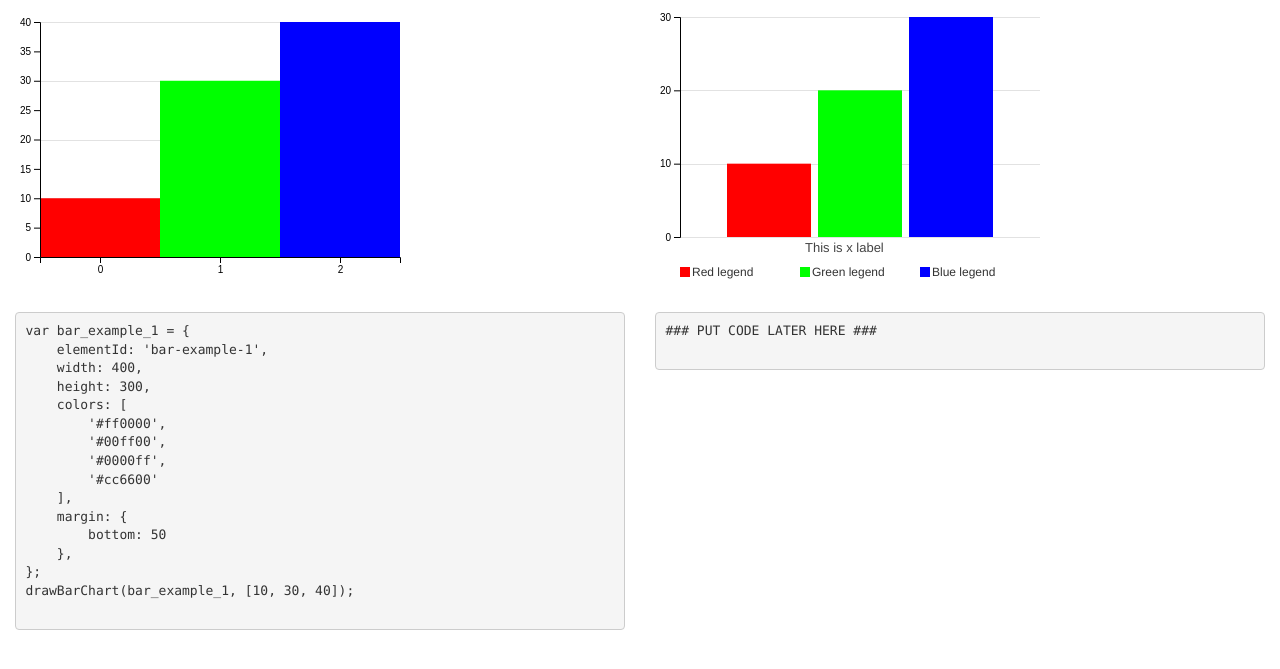
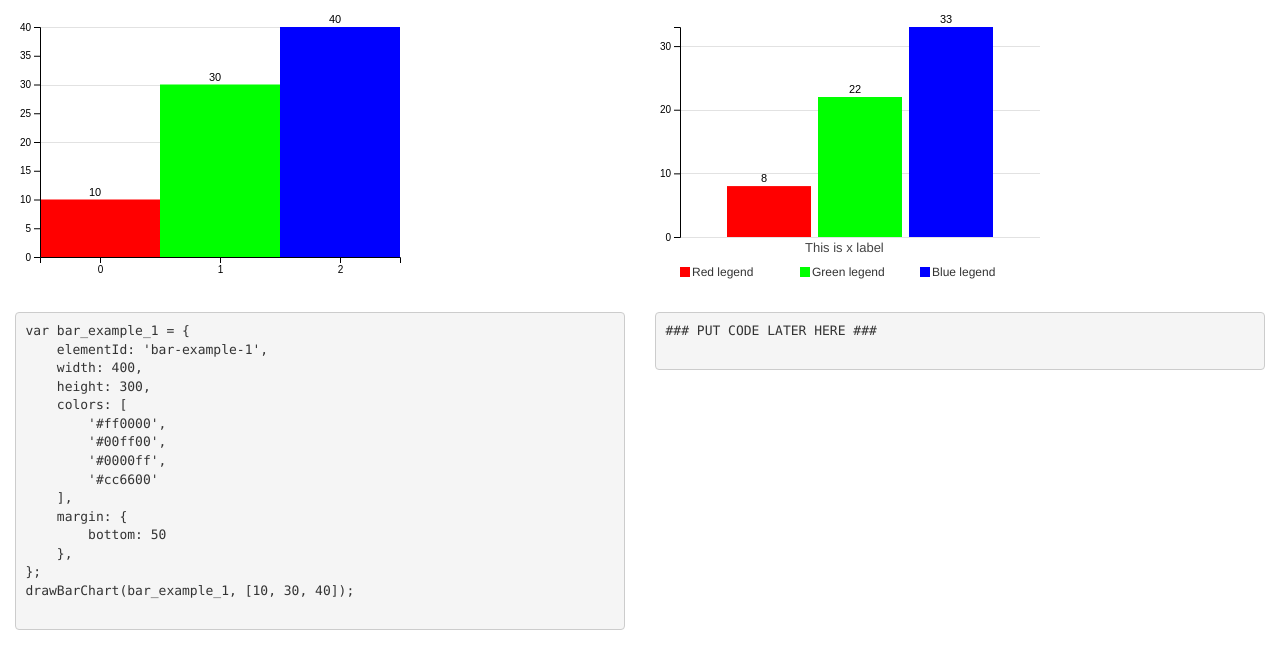
Before and after one commit to VictorMalcov/d3-helper, a website: page demo/bar.html in a window 1280 px wide. Shown: the part 63-732 px from the top of the page. Drawn offline with nearby package versions, Linux system fonts and the light colour scheme.

Commit message:
Added labels for chart

```diff
--- a/demo/bar.html
+++ b/demo/bar.html
@@ -117,7 +117,6 @@ drawBarChart(bar_example_1, [10, 30, 40]);
                 'Blue legend'
             ],
             margin: {
-                top: 10,
                 bottom: 70
             },
             xLabel: 'This is x label',
@@ -132,7 +131,7 @@ drawBarChart(bar_example_1, [10, 30, 40]);
                 ticks: 4 // number of ticks for left axis
             }
         };
-        drawBarChart(bar_example_2, [10, 20, 30]);
+        drawBarChart(bar_example_2, [8, 22, 33]);
     </script>
 </body>
 
--- a/index.js
+++ b/index.js
@@ -14,7 +14,7 @@ function drawBarChart(options, dataset) {
         .attr("height", options.height);
 
     // set margins
-    var margin = { top: 15, right: 15, bottom: 25, left: 25 }; // default margins
+    var margin = { top: 20, right: 15, bottom: 25, left: 25 }; // default margins
     if (options.margin) {
         margin.top = isNumber(options.margin.top) ? options.margin.top : margin.top;
         margin.right = isNumber(options.margin.right) ? options.margin.right : margin.right;
@@ -65,6 +65,7 @@ function drawBarChart(options, dataset) {
     var g = svg.append("g").attr("transform", "translate(" + margin.left + "," + margin.top + ")");
 
 
+    // building rect objects
     var rects = g.selectAll("rect")
         .data(dataset)
         .enter()
@@ -77,6 +78,19 @@ function drawBarChart(options, dataset) {
     if (colorScale !== null) {
         rects.attr("fill", function (d, i) { return colorScale(i); });
     }
+
+    // building data point labels
+    var dataLabels = g.selectAll('text')
+        .data(dataset)
+        .enter()
+        .append("text")
+        .text(function (d) { return d; })
+        .attr("text-anchor", "middle")
+        .attr("x", function (d, i) { return xScale(i) + (xScale.bandwidth() / 2) - 5; })
+        .attr("y", function (d) { return yScale(d) - 4; })
+        .attr('fill', function (d) { return 'black' })
+        .attr("font-family", "sans-serif")
+        .attr("font-size", "11px");
 
 
     // vertical axes and ticks
@@ -100,18 +114,18 @@ function drawBarChart(options, dataset) {
     // horizontal label
     if (isSet(options.xLabel)) {
 
-        var labelY = height + margin.top + 15; // constant number is added because text is drawm from bottom to top
+        var yPosition = height + margin.top + 15; // constant number is added because text is drawm from bottom to top
         if (options.xAxis.visible !== false) {
-            labelY += 20;
+            yPosition += 20;
         }
 
-        var labelX = (width / 2) - (options.xLabel.length * 2);
+        var xPosition = (width / 2) - (options.xLabel.length * 2);
 
         svg.append('text')
             .text(options.xLabel)
             .attr('class', 'd3-x-label')
-            .attr('x', labelX)
-            .attr('y', labelY);
+            .attr('x', xPosition)
+            .attr('y', yPosition);
     }
 
     // horizontal legends
@@ -126,7 +140,7 @@ function drawBarChart(options, dataset) {
 
 
         var gLegendY = height + margin.top + 10;
-        if(isSet(options.xLabel))
+        if (isSet(options.xLabel))
             gLegendY += 20;
 
         var gLegends = svg.append('g')
@@ -137,10 +151,10 @@ function drawBarChart(options, dataset) {
             .enter()
             .append('g')
             .attr('class', 'd3-legends')
-            .attr("transform", function(d, i) { return "translate(" + legendsBandScale(i) + "," + 0 + ")"; });
+            .attr("transform", function (d, i) { return "translate(" + legendsBandScale(i) + "," + 0 + ")"; });
 
         gLegendsRects.append('text')
-            .text(function (d,i) { return legendsTextScale(i) })
+            .text(function (d, i) { return legendsTextScale(i) })
             .attr('x', 12)
             .attr('y', 9);
         gLegendsRects.append('rect')
```
